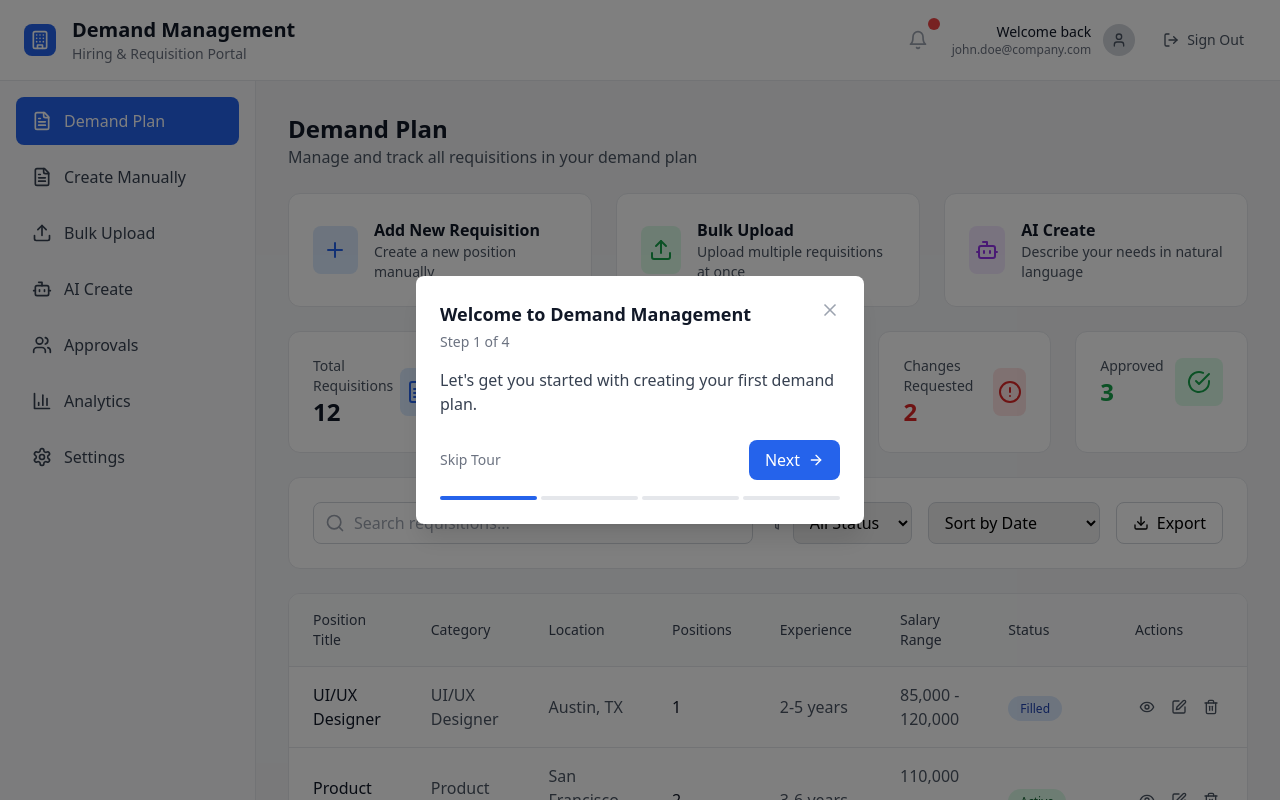
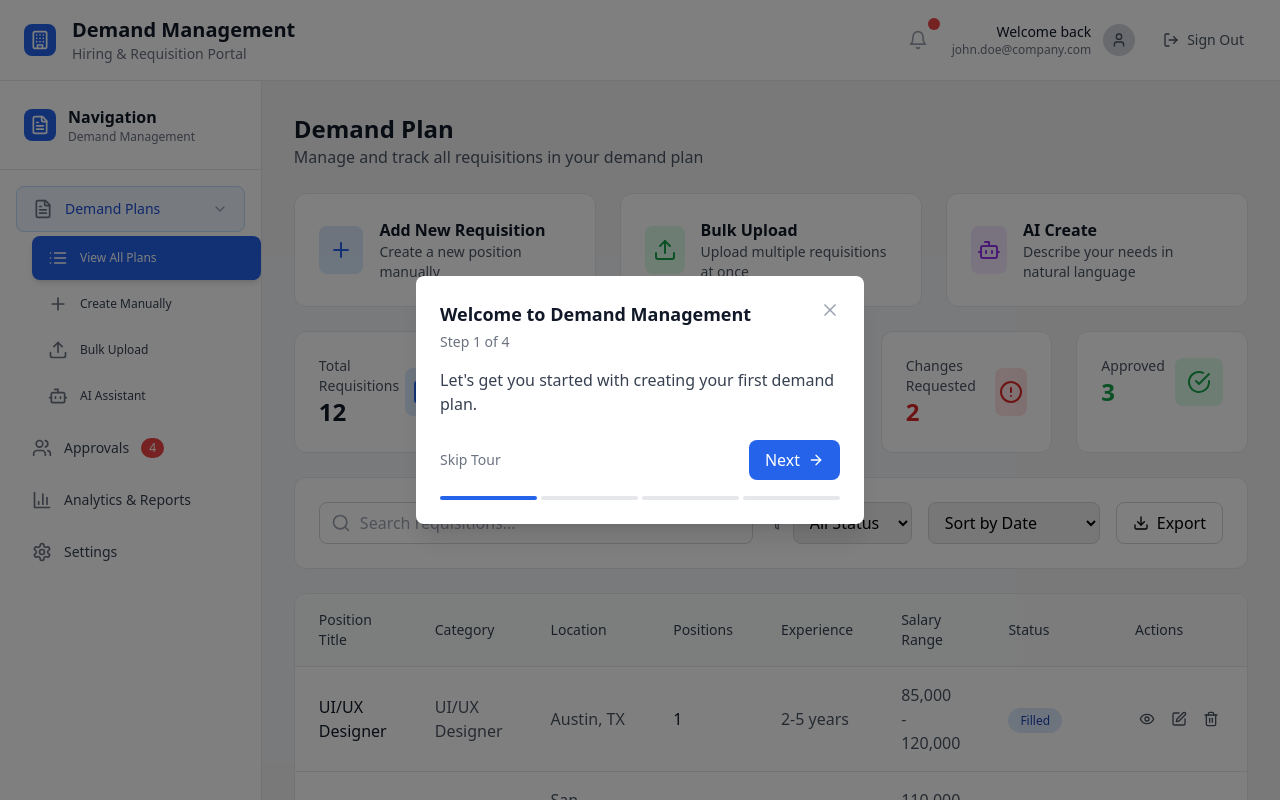
Before and after one commit to sridhartal/demandmanagement, a React (Vite) app: page / in a window 1280 px wide. Shown: the top 800 px of the page. Built offline with nearby package versions, Linux system fonts and the light colour scheme; no server answers.

Commit message:
Implement Improved Navigation System with Better UX

```diff
--- /dev/null
+++ b/src/components/layout/Breadcrumbs.tsx
@@ -0,0 +1,41 @@
+import React from 'react';
+import { ChevronRight, Home } from 'lucide-react';
+
+interface BreadcrumbItem {
+  label: string;
+  href?: string;
+  onClick?: () => void;
+}
+
+interface BreadcrumbsProps {
+  items: BreadcrumbItem[];
+}
+
+export function Breadcrumbs({ items }: BreadcrumbsProps) {
+  return (
+    <nav className="flex items-center space-x-2 text-sm text-gray-600 mb-6">
+      <button
+        onClick={() => window.location.href = '/'}
+        className="flex items-center hover:text-gray-900 transition-colors"
+      >
+        <Home className="w-4 h-4" />
+      </button>
+
+      {items.map((item, index) => (
+        <React.Fragment key={index}>
+          <ChevronRight className="w-4 h-4 text-gray-400" />
+          {index === items.length - 1 ? (
+            <span className="font-medium text-gray-900">{item.label}</span>
+          ) : (
+            <button
+              onClick={item.onClick}
+              className="hover:text-gray-900 transition-colors"
+            >
+              {item.label}
+            </button>
+          )}
+        </React.Fragment>
+      ))}
+    </nav>
+  );
+}
--- a/src/components/layout/Sidebar.tsx
+++ b/src/components/layout/Sidebar.tsx
@@ -1,43 +1,207 @@
-import React from 'react';
-import { BarChart3, FileText, Upload, Bot, Users, Settings, Home } from 'lucide-react';
+import React, { useState } from 'react';
+import {
+  BarChart3,
+  FileText,
+  Upload,
+  Bot,
+  Users,
+  Settings,
+  ChevronDown,
+  ChevronRight,
+  Plus,
+  List,
+  Menu,
+  X
+} from 'lucide-react';
 
 interface SidebarProps {
   activeTab: string;
   onTabChange: (tab: string) => void;
 }
 
+interface MenuItem {
+  id: string;
+  label: string;
+  icon: React.ComponentType<any>;
+  children?: MenuItem[];
+  badge?: number;
+}
+
 export function Sidebar({ activeTab, onTabChange }: SidebarProps) {
-  const menuItems = [
-    { id: 'demand-plans', label: 'Demand Plan', icon: FileText },
-    { id: 'create-manual', label: 'Create Manually', icon: FileText },
+  const [expandedItems, setExpandedItems] = useState<string[]>(['demand-plans']);
+  const [isMobileMenuOpen, setIsMobileMenuOpen] = useState(false);
+
+  const menuItems: MenuItem[] = [
+    {
+      id: 'demand-plans',
+      label: 'Demand Plans',
+      icon: FileText,
+      children: [
+        { id: 'demand-plans', label: 'View All Plans', icon: List },
+        { id: 'create-manual', label: 'Create Manually', icon: Plus },
         { id: 'bulk-upload', label: 'Bulk Upload', icon: Upload },
-    { id: 'ai-create', label: 'AI Create', icon: Bot },
-    { id: 'approvals', label: 'Approvals', icon: Users },
-    { id: 'analytics', label: 'Analytics', icon: BarChart3 },
-    { id: 'settings', label: 'Settings', icon: Settings },
+        { id: 'ai-create', label: 'AI Assistant', icon: Bot }
+      ]
+    },
+    {
+      id: 'approvals',
+      label: 'Approvals',
+      icon: Users,
+      badge: 4
+    },
+    {
+      id: 'analytics',
+      label: 'Analytics & Reports',
+      icon: BarChart3
+    },
+    {
+      id: 'settings',
+      label: 'Settings',
+      icon: Settings
+    }
   ];
 
+  const toggleExpanded = (itemId: string) => {
+    setExpandedItems(prev =>
+      prev.includes(itemId)
+        ? prev.filter(id => id !== itemId)
+        : [...prev, itemId]
+    );
+  };
+
+  const handleItemClick = (itemId: string, hasChildren: boolean) => {
+    if (hasChildren) {
+      toggleExpanded(itemId);
+    } else {
+      onTabChange(itemId);
+      setIsMobileMenuOpen(false);
+    }
+  };
+
+  const isItemActive = (itemId: string, children?: MenuItem[]) => {
+    if (activeTab === itemId) return true;
+    if (children) {
+      return children.some(child => child.id === activeTab);
+    }
+    return false;
+  };
+
+  const renderMenuItem = (item: MenuItem, level: number = 0) => {
+    const hasChildren = item.children && item.children.length > 0;
+    const isExpanded = expandedItems.includes(item.id);
+    const isActive = isItemActive(item.id, item.children);
+    const IconComponent = item.icon;
+
     return (
-    <aside className="w-64 bg-gray-50 border-r border-gray-200 min-h-screen">
-      <nav className="p-4 space-y-2">
-        {menuItems.map((item) => {
-          const IconComponent = item.icon;
-          return (
+      <div key={item.id}>
         <button
-              key={item.id}
-              onClick={() => onTabChange(item.id)}
-              className={`w-full flex items-center space-x-3 px-4 py-3 rounded-lg text-left transition-colors ${
-                activeTab === item.id
-                  ? 'bg-blue-600 text-white'
-                  : 'text-gray-700 hover:bg-gray-100'
+          onClick={() => handleItemClick(item.id, hasChildren)}
+          className={`w-full flex items-center justify-between px-4 py-3 rounded-lg text-left transition-all duration-200 group ${
+            level === 0 ? 'mb-1' : 'mb-0.5 ml-4'
+          } ${
+            isActive && !hasChildren
+              ? 'bg-blue-600 text-white shadow-md'
+              : isActive && hasChildren
+              ? 'bg-blue-50 text-blue-700 border border-blue-200'
+              : 'text-gray-700 hover:bg-gray-100 hover:text-gray-900'
           }`}
         >
-              <IconComponent className="w-5 h-5" />
-              <span className="font-medium">{item.label}</span>
+          <div className="flex items-center space-x-3">
+            <IconComponent className={`w-5 h-5 ${
+              level === 0 ? '' : 'w-4 h-4'
+            } ${
+              isActive && !hasChildren ? 'text-white' : 'text-gray-500 group-hover:text-gray-700'
+            }`} />
+            <span className={`font-medium ${
+              level === 0 ? 'text-sm' : 'text-xs'
+            }`}>
+              {item.label}
+            </span>
+            {item.badge && (
+              <span className="bg-red-500 text-white text-xs px-2 py-0.5 rounded-full min-w-[20px] text-center">
+                {item.badge}
+              </span>
+            )}
+          </div>
+
+          {hasChildren && (
+            <div className="flex items-center">
+              {isExpanded ? (
+                <ChevronDown className="w-4 h-4 text-gray-400" />
+              ) : (
+                <ChevronRight className="w-4 h-4 text-gray-400" />
+              )}
+            </div>
+          )}
         </button>
+
+        {hasChildren && isExpanded && (
+          <div className="mt-1 space-y-0.5">
+            {item.children!.map(child => renderMenuItem(child, level + 1))}
+          </div>
+        )}
+      </div>
     );
-        })}
+  };
+
+  return (
+    <>
+      {/* Mobile Menu Button */}
+      <button
+        onClick={() => setIsMobileMenuOpen(!isMobileMenuOpen)}
+        className="lg:hidden fixed top-4 left-4 z-50 p-2 bg-white rounded-lg shadow-md border border-gray-200"
+      >
+        {isMobileMenuOpen ? (
+          <X className="w-6 h-6 text-gray-600" />
+        ) : (
+          <Menu className="w-6 h-6 text-gray-600" />
+        )}
+      </button>
+
+      {/* Mobile Overlay */}
+      {isMobileMenuOpen && (
+        <div
+          className="lg:hidden fixed inset-0 bg-black bg-opacity-50 z-40"
+          onClick={() => setIsMobileMenuOpen(false)}
+        />
+      )}
+
+      {/* Sidebar */}
+      <aside className={`
+        fixed lg:static inset-y-0 left-0 z-40 w-72 bg-white border-r border-gray-200
+        transform transition-transform duration-300 ease-in-out
+        ${isMobileMenuOpen ? 'translate-x-0' : '-translate-x-full lg:translate-x-0'}
+      `}>
+        <div className="flex flex-col h-full">
+          {/* Header */}
+          <div className="p-6 border-b border-gray-200">
+            <div className="flex items-center space-x-3">
+              <div className="w-8 h-8 bg-blue-600 rounded-lg flex items-center justify-center">
+                <FileText className="w-5 h-5 text-white" />
+              </div>
+              <div>
+                <h2 className="font-semibold text-gray-900">Navigation</h2>
+                <p className="text-xs text-gray-500">Demand Management</p>
+              </div>
+            </div>
+          </div>
+
+          {/* Navigation Menu */}
+          <nav className="flex-1 p-4 space-y-2 overflow-y-auto">
+            {menuItems.map(item => renderMenuItem(item))}
           </nav>
+
+          {/* Footer */}
+          <div className="p-4 border-t border-gray-200">
+            <div className="text-xs text-gray-500 text-center">
+              <p>Need help?</p>
+              <button className="text-blue-600 hover:text-blue-700 font-medium">
+                Contact Support
+              </button>
+            </div>
+          </div>
+        </div>
       </aside>
+    </>
   );
 }
```
Lines whose indentation alone changed are shown as unchanged.
